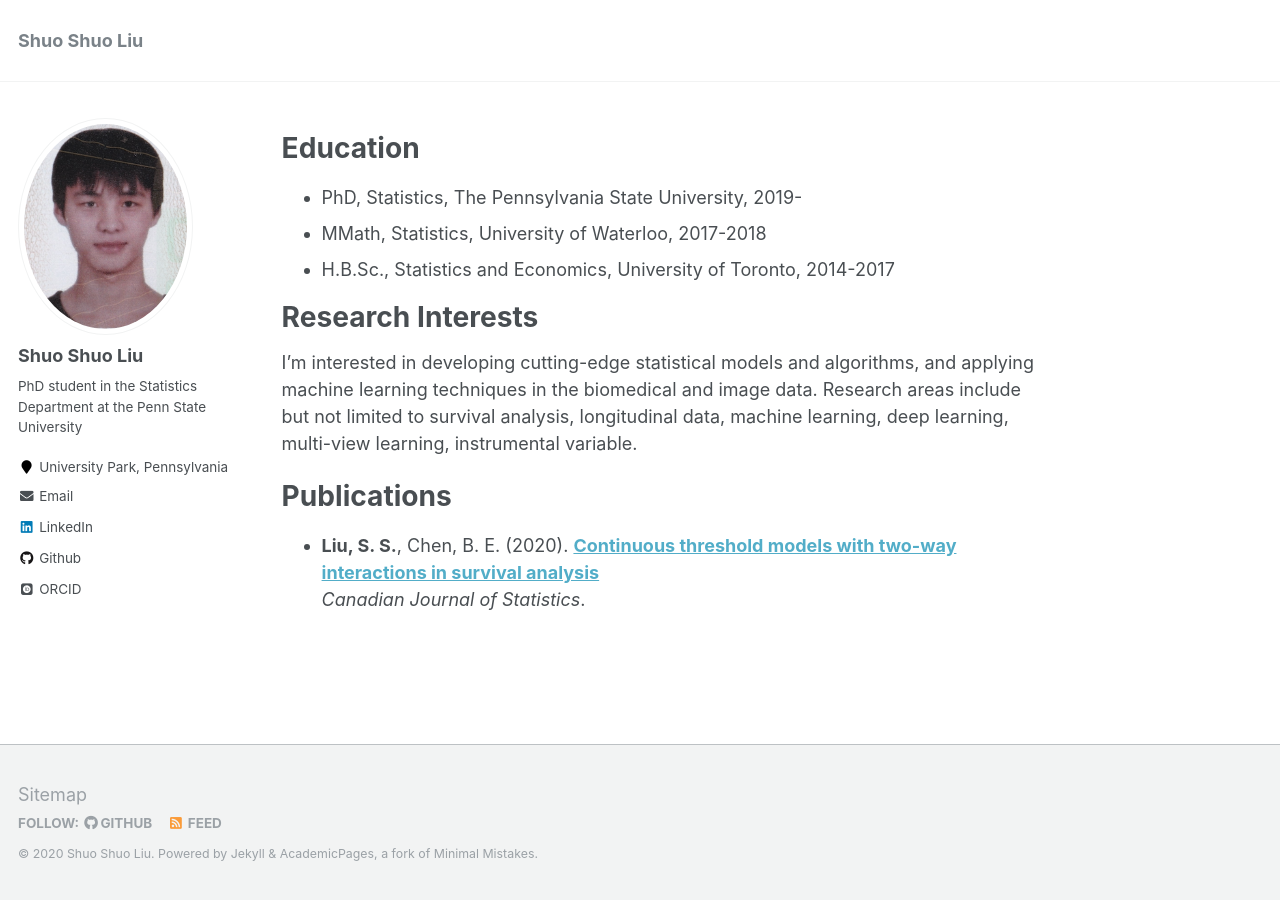
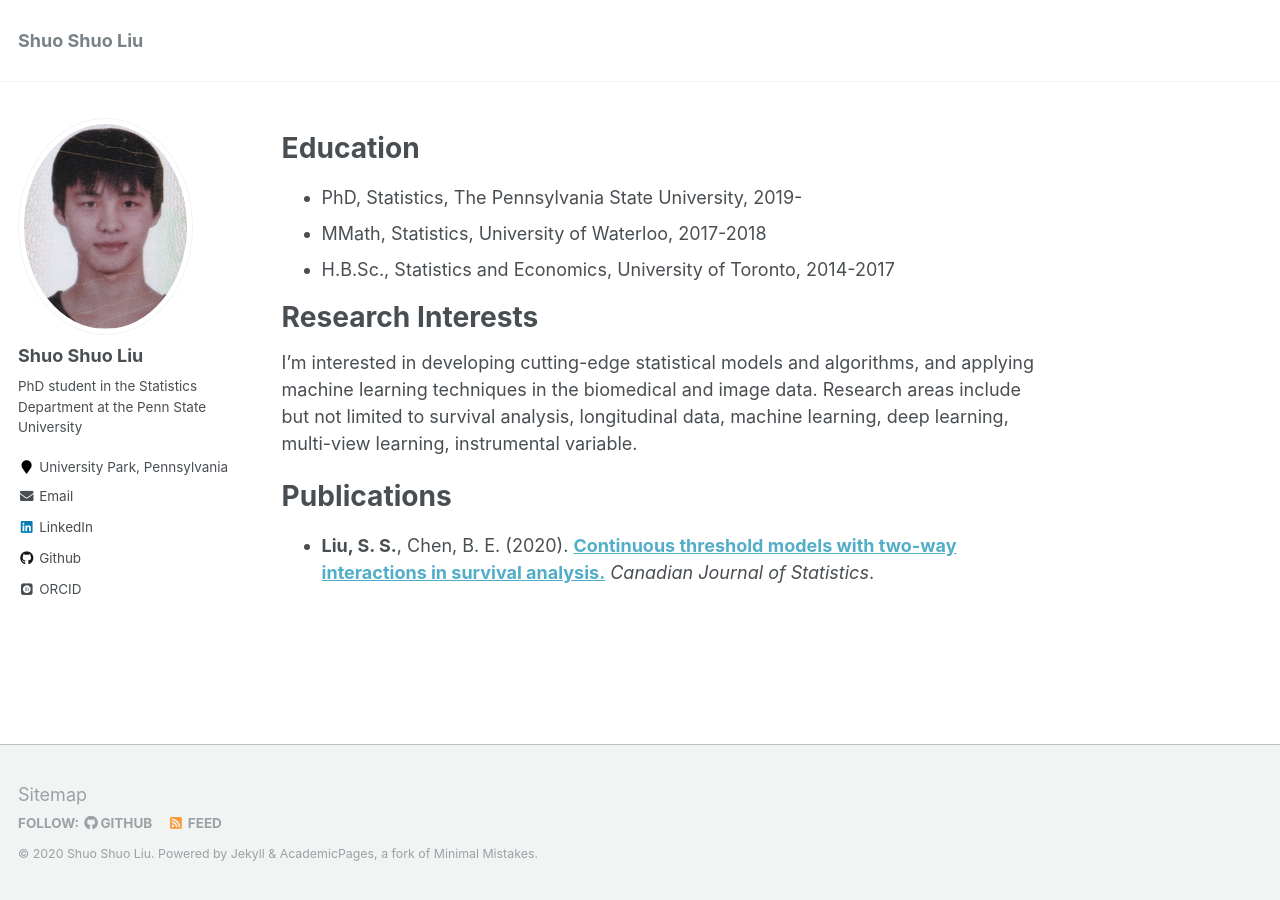
Before and after one commit to shuoshuoliu/shuoshuoliu.github.io, a Jekyll site: the page built from _pages/about.md, in a window 1280 px wide. Built offline with Jekyll 4.4.1, drawn with Linux system fonts in a browser that asks for light colours; some web fonts are replaced.

```diff
--- a/_pages/about.md
+++ b/_pages/about.md
@@ -18,5 +18,4 @@ redirect_from:
 I'm interested in developing cutting-edge statistical models and algorithms, and applying machine learning techniques in the biomedical and image data. Research areas include but not limited to survival analysis, longitudinal data, machine learning, deep learning, multi-view learning, instrumental variable.
 
 # Publications
-* <b>Liu, S. S.</b>, Chen, B. E. (2020). <b>[Continuous threshold models with two-way interactions in survival analysis](https://onlinelibrary.wiley.com/journal/1708945x)</b> <br>
-<i>Canadian Journal of Statistics</i>.
+* <b>Liu, S. S.</b>, Chen, B. E. (2020). <b>[Continuous threshold models with two-way interactions in survival analysis.](https://onlinelibrary.wiley.com/journal/1708945x)</b> <i>Canadian Journal of Statistics</i>.
```
